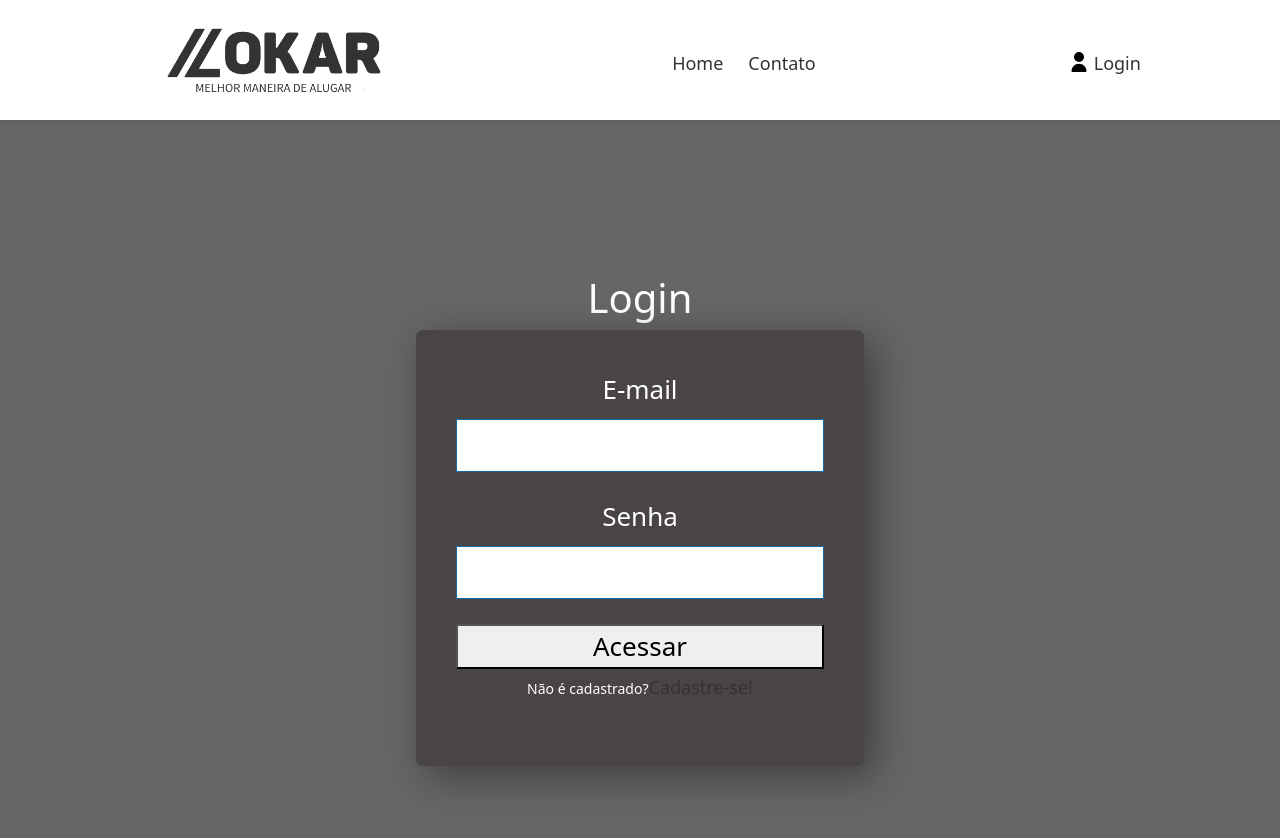
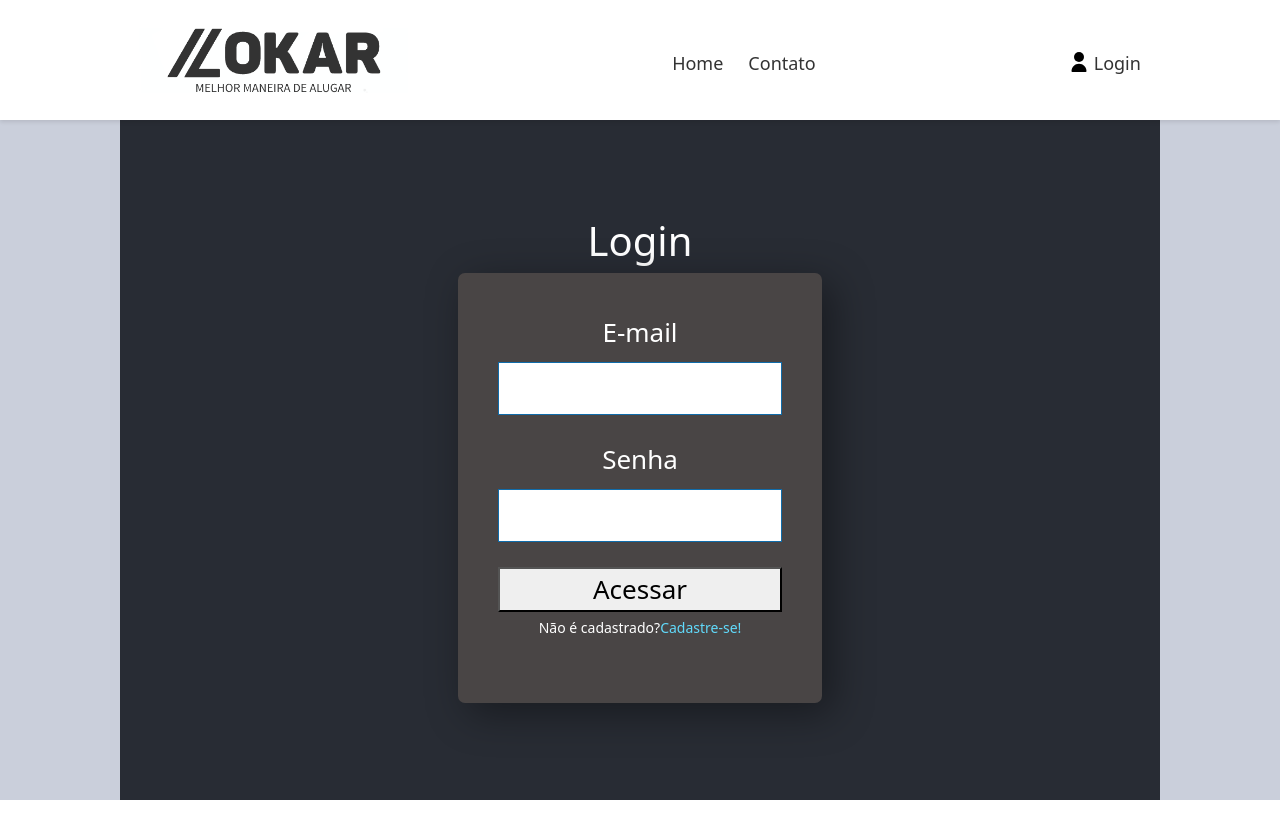
Before and after one commit to InitialCommit-Ltda/Lokar, a React (Create React App) app: page /login in a window 1280 px wide. Shown: the top 838 px of the page. After the commit the page ends 800 px from the top, so only its background shows below. Built offline with nearby package versions, Linux system fonts and the light colour scheme.

Commit message:
Alteração de estilo para o padrão global

```diff
--- a/src/pages/Home.js
+++ b/src/pages/Home.js
@@ -1,3 +1,4 @@
+import { Link } from 'react-router-dom';
 import '../styles/pages/home.css'
 
 function Home() {
@@ -16,7 +17,7 @@ function Home() {
 
             <div className="carousel">
                 <h1>
-                    CAROUSEL
+                    <Link to="/cadastro">CAROUSEL</Link>
                 </h1>
             </div>
 
--- a/src/pages/Login.js
+++ b/src/pages/Login.js
@@ -3,23 +3,22 @@ import '../styles/pages/login.css';
 
 function Login() {
     return (
-        <div className="login">
-            <header className="page">
+        <div className="App">
+            <header className="Page">
                 <h1>Login</h1>
-                <form method='POST'class="formLogin">
+                <form method='POST' class="formLogin">
                     <label for="email">E-mail</label>
                     <input type="email"></input>
                     <label for="senha">Senha</label>
                     <input type="password"></input>
                     <button>Acessar</button>
 
-                    <p className='login-cadastro'>
-                    Não é cadastrado?
-                    <Link to="/cadastro" className='login-cadastro-link'>
-                        Cadastre-se!
-                    </Link>
-                </p>
-
+                    <p>
+                        Não é cadastrado?
+                        <Link to="/cadastro" className='cadastroLink'>
+                            Cadastre-se!
+                        </Link>
+                    </p>
                 </form>
             </header>
         </div>
--- a/src/styles/pages/login.css
+++ b/src/styles/pages/login.css
@@ -1,9 +1,5 @@
-.login{
-    margin: 0;
-    padding: 0;
-}
-
-.page{
+/* Configuração do .page (login.css) está igual ao .Page (global.css): Deixar por padrão o page do global */
+/*.page{
     display: flex;
     flex-direction: column;
     align-items: center;
@@ -12,19 +8,14 @@
     width: 100%;
     height: 100vh;
     background-color: #666;
-}
+}*/
 
-.login-cadastro {
-    font-size: large;
-    font-weight: 500;
-}
-
-.login-cadastro-link {
+.cadastroLink {
     text-decoration: none;
     color: #61dafb;
 }
 
-.login-cadastro-link:hover {
+.cadastroLink:hover {
     color: #ff0000;
 }
 
@@ -51,6 +42,7 @@
     display: inline-block;
     font-size: 14px;
     margin-bottom: 25px;
+    font-weight: 500;
 }
 
 .formLogin input {
```
